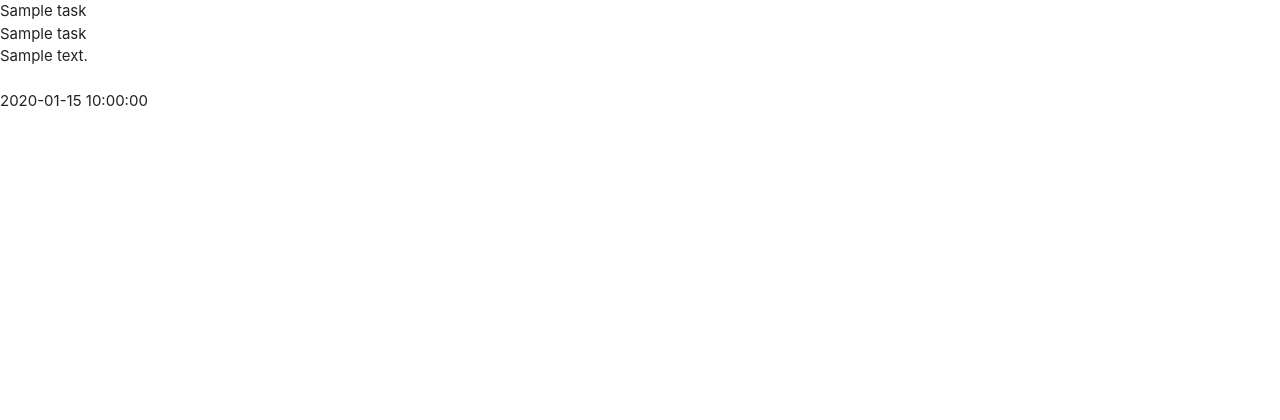
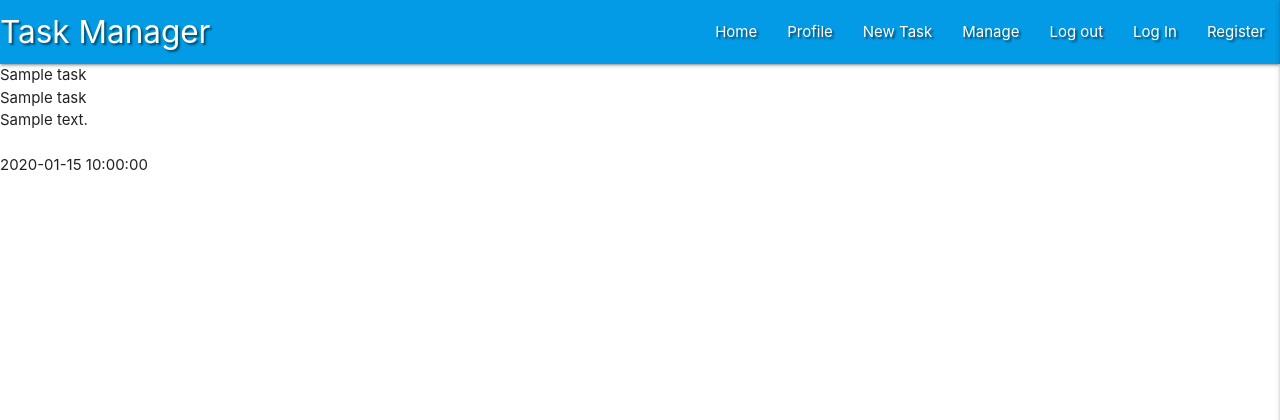
Before and after one commit to PaulBowden673/Projects-MiniProject-TaskManager, a Flask app: page / in a window 1280 px wide. Shown: the top 420 px of the page. Run offline with Flask 2, Linux system fonts and the light colour scheme; a database or web service that is not in the repository returns one stand-in record (values such as "Sample title"); some libraries are stand-ins or nearby versions.

Commit message:
added navbar

```diff
--- a/static/css/style.css
+++ b/static/css/style.css
@@ -0,0 +1,3 @@
+.text-shadow {
+    text-shadow: 2px 2px 2px rgba(0, 0, 0, 0.5);
+}
--- a/static/js/script.js
+++ b/static/js/script.js
@@ -0,0 +1,3 @@
+$(document).ready(function(){
+    $('.sidenav').sidenav({edge: 'right'});
+  });
--- a/templates/base.html
+++ b/templates/base.html
@@ -1,24 +1,70 @@
 <!DOCTYPE html>
 <html lang="en">
+
 <head>
     <meta charset="UTF-8">
     <meta http-equiv="X-UA-Compatible" content="IE=edge">
     <meta name="viewport" content="width=device-width, initial-scale=1.0">
     <link rel="stylesheet" href="https://cdnjs.cloudflare.com/ajax/libs/font-awesome/5.13.1/css/all.min.css"
-    integrity="sha512-xA6Hp6oezhjd6LiLZynuukm80f8BoZ3OpcEYaqKoCV3HKQDrYjDE1Gu8ocxgxoXmwmSzM4iqPvCsOkQNiu41GA==" crossorigin="anonymous" type="text/css">
-    <link rel="stylesheet" href="https://cdnjs.cloudflare.com/ajax/libs/materialize/1.0.0/css/materialize.min.css" type="text/css">
-
+        integrity="sha512-xA6Hp6oezhjd6LiLZynuukm80f8BoZ3OpcEYaqKoCV3HKQDrYjDE1Gu8ocxgxoXmwmSzM4iqPvCsOkQNiu41GA=="
+        crossorigin="anonymous" type="text/css">
+    <link rel="stylesheet" href="https://cdnjs.cloudflare.com/ajax/libs/materialize/1.0.0/css/materialize.min.css"
+        type="text/css">
+    <link rel="stylesheet" href="{{ url_for('static', filename='css/style.css') }}" type="text/css">
+    {% block styles %}
+    {% endblock %}
     <title>Task Manager</title>
 </head>
+
 <body>
+    <header>
+        <!-- Top Navbar -->
+        <nav class="nav-extended text-shadow light-blue darken-1">
+            <div class="nav-wrapper">
+                <a href="#!" class="brand-logo">Task Manager</a>
+                <a href="#" data-target="mobile-demo" class="sidenav-trigger right"><i class="fas fa-bars"></i></a>
+                <ul class="right hide-on-med-and-down">
+                    <li><a href="{{ url_for('get_tasks') }}">Home</a></li>
+                    <li><a href="#">Profile</a></li>
+                    <li><a href="#">New Task</a></li>
+                    <li><a href="#">Manage</a></li>
+                    <li><a href="#">Log out</a></li>
+                    <li><a href="#">Log In</a></li>
+                    <li><a href="#">Register</a></li>
 
+                </ul>
+            </div>
+        </nav>
+<!-- Side Navbar-->
+        <ul class="sidenav" id="mobile-demo">
+            <li>
+                <h4 class="center-align light-blue-text text-darken-4">
 
-    <script src="https://code.jquery.com/jquery-3.5.1.min.js"
-    integrity="sha256-9/aliU8dGd2tb6OSsuzixeV4y/faTqgFtohetphbbj0=" crossorigin="anonymous"></script>
-    <script src="https://cdnjs.cloudflare.com/ajax/libs/materialize/1.0.0/js/materialize.min.js"></script>
+            </h4></li>
+            <li><a href="{{ url_for('get_tasks') }}">Home</a></li>
+            <li><a href="#">Profile</a></li>
+            <li><a href="#">New Task</a></li>
+            <li><a href="#">Manage</a></li>
+            <li><a href="#">Log out</a></li>
+            <li><a href="#">Log In</a></li>
+            <li><a href="#">Register</a></li>
+
+        </ul>
+    </header>
+
 
     {% block content %}
     {% endblock %}
 
+
+
+
+    <script src="https://code.jquery.com/jquery-3.5.1.min.js"
+        integrity="sha256-9/aliU8dGd2tb6OSsuzixeV4y/faTqgFtohetphbbj0=" crossorigin="anonymous"></script>
+    <script src="https://cdnjs.cloudflare.com/ajax/libs/materialize/1.0.0/js/materialize.min.js"></script>
+    <script src="{{ url_for('static', filename='js/script.js') }}"></script>
+    {% block scripts %}
+    {% endblock %}
 </body>
+
 </html>
```
